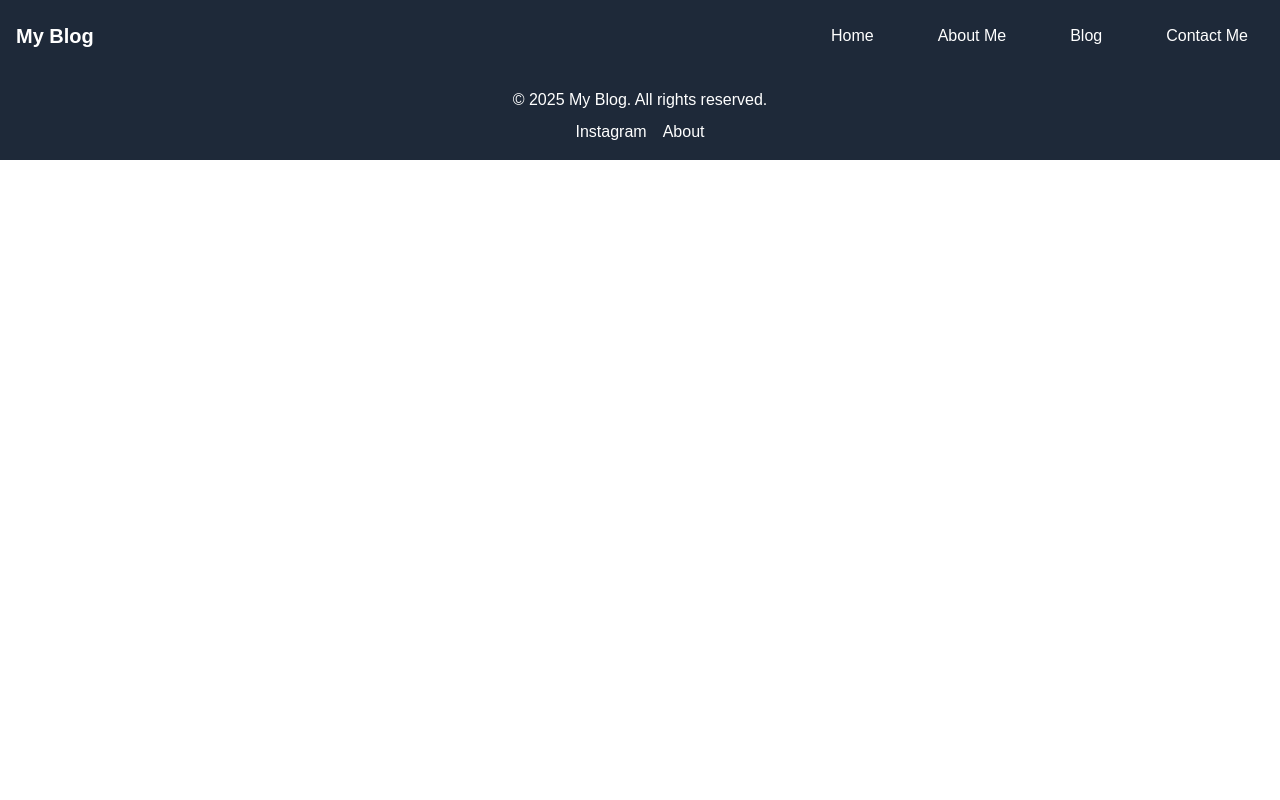
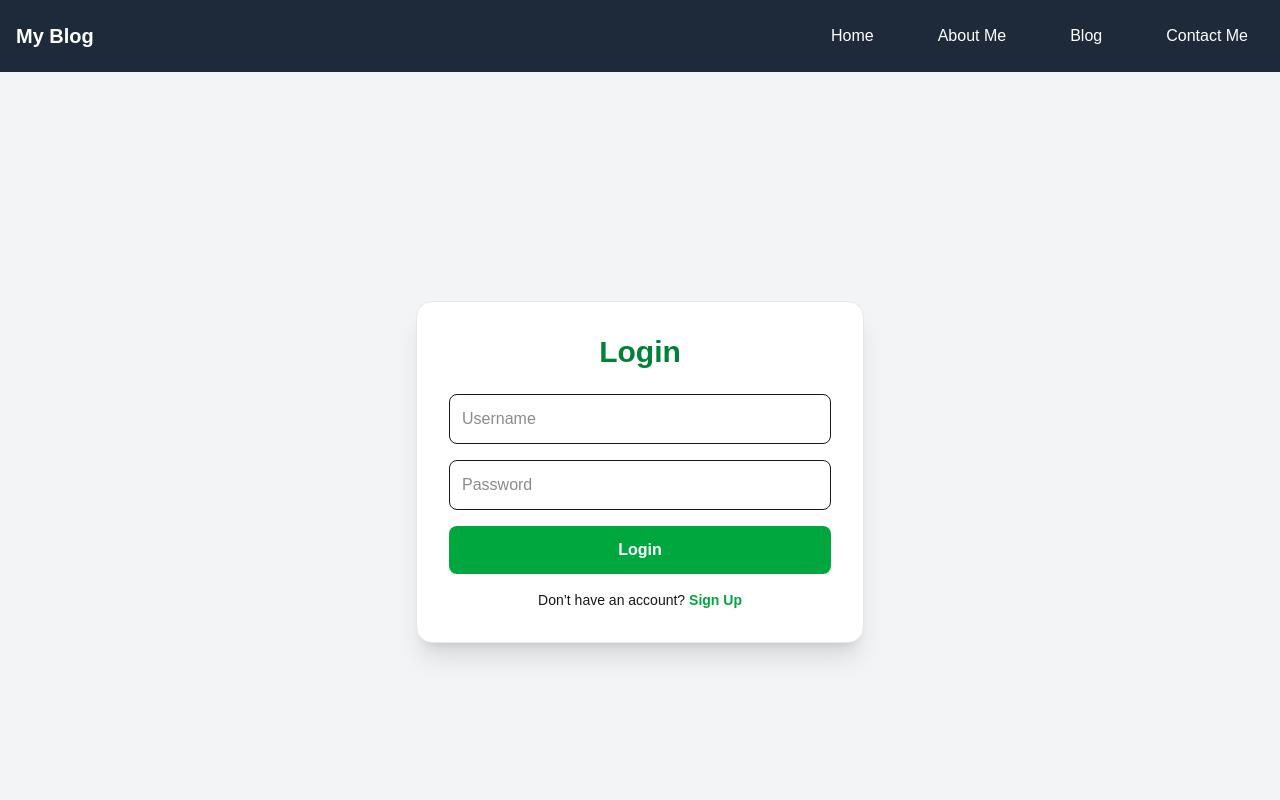
Before and after one commit to Mohamad-Moghadam/Personal-Blog, a Next.js app: page /login in a window 1280 px wide. Shown: the top 800 px of the page. Built offline with nearby package versions, Linux system fonts and the light colour scheme; no server answers.

Commit message:
🐛 layout fixed

```diff
--- a/src/app/layout.tsx
+++ b/src/app/layout.tsx
@@ -2,32 +2,52 @@ import type { Metadata } from "next";
 import { Geist, Geist_Mono } from "next/font/google";
 import "./globals.css";
 import Navbar from "@/app/components/Navbar";
+import { Toaster } from "react-hot-toast";
 
 const geistSans = Geist({ variable: "--font-geist-sans", subsets: ["latin"] });
-const geistMono = Geist_Mono({ variable: "--font-geist-mono", subsets: ["latin"] });
+const geistMono = Geist_Mono({
+	variable: "--font-geist-mono",
+	subsets: ["latin"],
+});
 
 export const metadata: Metadata = {
 	title: "Create Next App",
 	description: "Generated by create next app",
 };
 
-export default function RootLayout({ children }: { children: React.ReactNode }) {
+export default function RootLayout({
+	children,
+}: {
+	children: React.ReactNode;
+}) {
 	return (
 		<html lang="en">
-      <body className={`${geistSans.variable} ${geistMono.variable} antialiased`}>
+			<body
+				className={`${geistSans.variable} ${geistMono.variable} antialiased`}
+			>
 				<Navbar />
 				<main>{children}</main>
 				<footer className="bg-gray-800 text-white p-4 text-center">
 					<p>© 2025 My Blog. All rights reserved.</p>
 					<div className="mt-2 space-x-4">
-            <a href="https://instagram.com/username" target="_blank" rel="noopener noreferrer" className="hover:text-yellow-400 transition-colors">
+						<a
+							href="https://instagram.com/username"
+							target="_blank"
+							rel="noopener noreferrer"
+							className="hover:text-yellow-400 transition-colors"
+						>
 							Instagram
 						</a>
-            <a href="/about" className="hover:text-yellow-400 transition-colors">
+						<a
+							href="/about"
+							className="hover:text-yellow-400 transition-colors"
+						>
 							About
 						</a>
 					</div>
 				</footer>
+				{/* Toaster برای نمایش toast */}
+				<Toaster />
 			</body>
 		</html>
 	);
--- a/src/app/login/layout.tsx
+++ /dev/null
@@ -1,12 +0,0 @@
-import { Toaster } from "react-hot-toast";
-
-export default function RootLayout({ children }) {
-	return (
-		<html lang="en">
-			<body>
-				{children}
-				<Toaster />
-			</body>
-		</html>
-	);
-}
```
Lines whose indentation alone changed are shown as unchanged.
